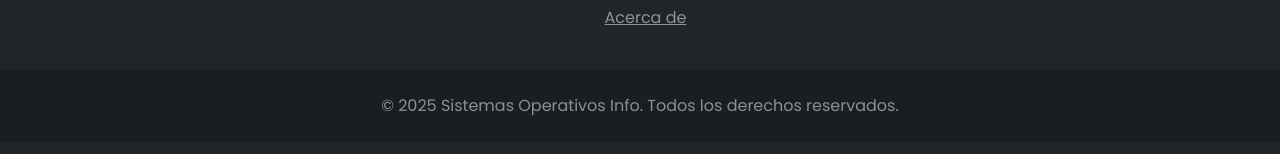
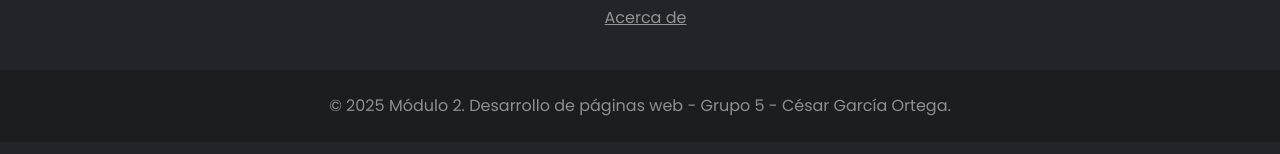
Before and after one commit to CzarGo15/Practica-Curso-, a plain HTML site: page index.html in a window 1280 px wide. Shown: the part 1932-2086 px from the top of the page. Drawn offline with nearby package versions, Linux system fonts and the light colour scheme.

Commit message:
Update index.html

```diff
--- a/index.html
+++ b/index.html
@@ -279,7 +279,7 @@
             </div>
         </div>
         <div class="text-center p-4" style="background-color: rgba(0, 0, 0, 0.2);">
-            © 2025 Sistemas Operativos Info. Todos los derechos reservados.
+            © 2025 Módulo 2. Desarrollo de páginas web - Grupo 5 - César García Ortega.
         </div>
     </footer>
 
```
